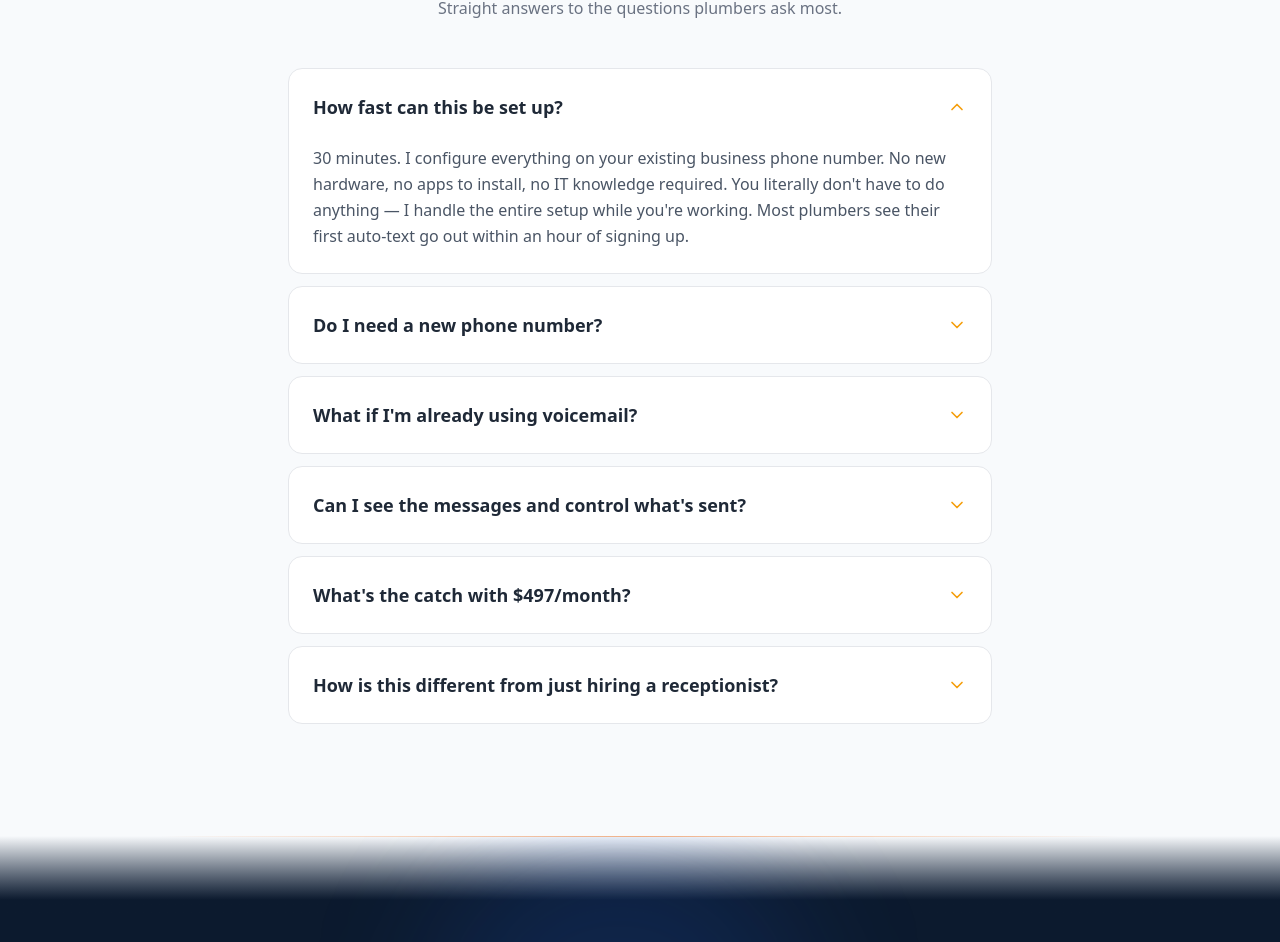
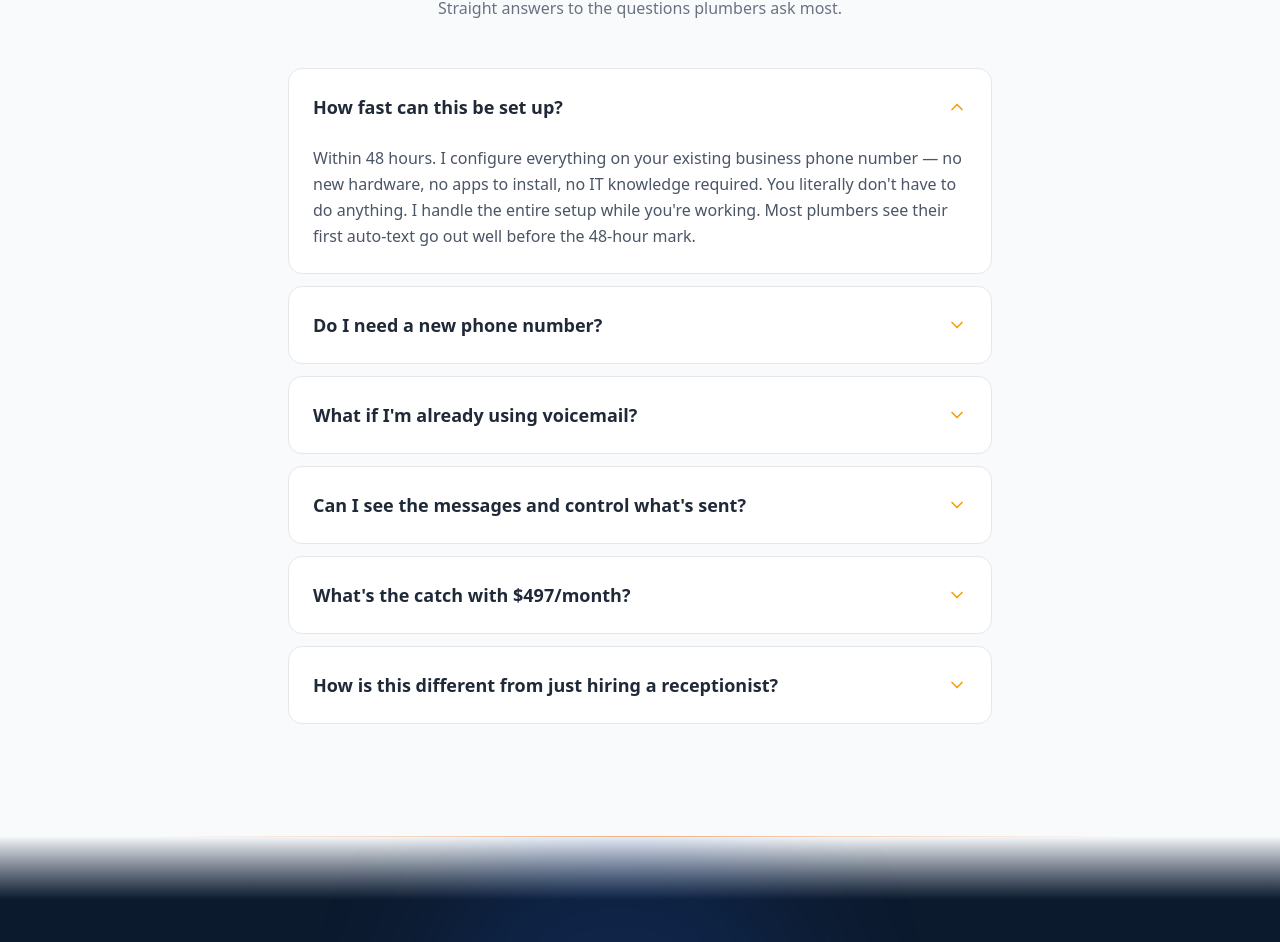
Before and after one commit to Low3ndDev/prysmn.v2, a Next.js app: page / in a window 1280 px wide. Shown: the part 6272-7214 px from the top of the page. Built offline with nearby package versions, Linux system fonts and the light colour scheme.

Commit message:
fix: FAQ setup time — 30min → within 48 hrs (under-promise, over-deliver)

```diff
--- a/src/components/sections/FAQSection.tsx
+++ b/src/components/sections/FAQSection.tsx
@@ -8,7 +8,7 @@ const faqs = [
   {
     question: 'How fast can this be set up?',
     answer:
-      "30 minutes. I configure everything on your existing business phone number. No new hardware, no apps to install, no IT knowledge required. You literally don't have to do anything — I handle the entire setup while you're working. Most plumbers see their first auto-text go out within an hour of signing up.",
+      "Within 48 hours. I configure everything on your existing business phone number — no new hardware, no apps to install, no IT knowledge required. You literally don't have to do anything. I handle the entire setup while you're working. Most plumbers see their first auto-text go out well before the 48-hour mark.",
   },
   {
     question: 'Do I need a new phone number?',
```
